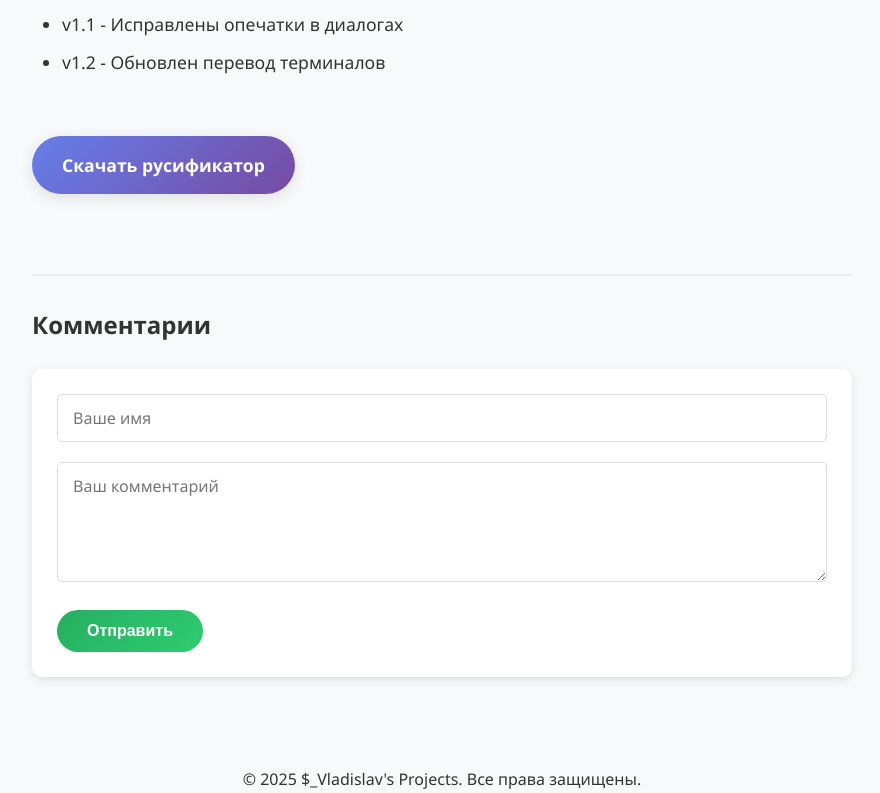
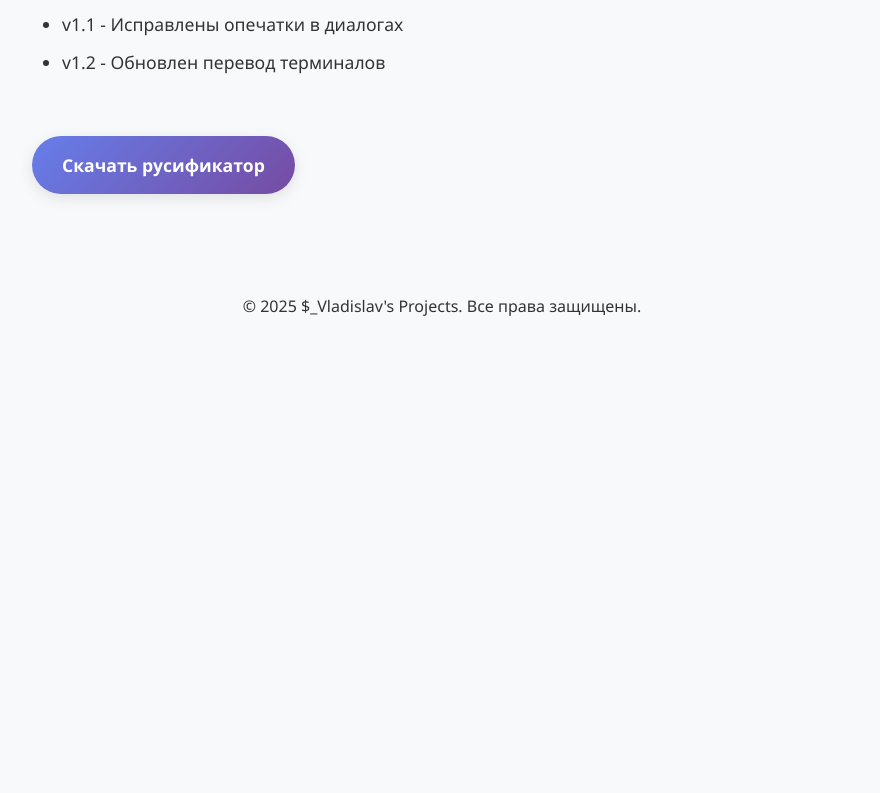
Before and after one commit to Vladislav4KZ/my-projects, a React (Create React App) app: page /my-projects/bs-rus in a window 1280 px wide. Shown: the part 891-1684 px from the top of the page, without its empty margins (198-1078 px from the left). After the commit the page ends 1211 px from the top, so only its background shows below. Built offline with nearby package versions, Linux system fonts and the light colour scheme.

Commit message:
Add Giscus-based comment system

```diff
--- a/src/App.js
+++ b/src/App.js
@@ -38,12 +38,12 @@ function App() {
         <main className="main-content">
           <Routes>
             <Route path="/" element={<Home />} />
-            <Route path="/hl-rus" element={<HalfLifeRus />} />
-            <Route path="/cs-rus" element={<CounterStrikeRus />} />
-            <Route path="/tfc-rus" element={<TeamFortressClassicRus />} />
-            <Route path="/bs-rus" element={<BlueShiftRus />} />
-            <Route path="/of-rus" element={<OpposingForceRus />} />
-            <Route path="/yapb-graphs" element={<YaPBGraphs />} />
+            <Route path="/hl-rus" element={<HalfLifeRus darkMode={darkMode} />} />
+            <Route path="/cs-rus" element={<CounterStrikeRus darkMode={darkMode} />} />
+            <Route path="/tfc-rus" element={<TeamFortressClassicRus darkMode={darkMode} />} />
+            <Route path="/bs-rus" element={<BlueShiftRus darkMode={darkMode} />} />
+            <Route path="/of-rus" element={<OpposingForceRus darkMode={darkMode} />} />
+            <Route path="/yapb-graphs" element={<YaPBGraphs darkMode={darkMode} />} />
           </Routes>
         </main>
         <Footer />
--- a/src/components/CommentSection.js
+++ b/src/components/CommentSection.js
@@ -1,69 +1,30 @@
-import React, { useState } from 'react';
-import '../styles/Comments.css';
+import React, { useEffect, useRef } from 'react';
 
-function CommentSection() {
-  const [comments, setComments] = useState([]);
-  const [newComment, setNewComment] = useState({ name: '', text: '' });
+const CommentSection = ({ darkMode }) => {
+  const containerRef = useRef(null);
 
-  const handleInputChange = (e) => {
-    const { name, value } = e.target;
-    setNewComment(prev => ({ ...prev, [name]: value }));
-  };
+  useEffect(() => {
+    const script = document.createElement('script');
+    script.src = 'https://giscus.app/client.js';
+    script.setAttribute('data-repo', 'Vladislav4KZ/my-projects');
+    script.setAttribute('data-repo-id', 'РЕПО_ID'); // копируется с giscus.app
+    script.setAttribute('data-category', 'Общая категория');
+    script.setAttribute('data-category-id', 'ID_КАТЕГОРИИ'); // тоже с giscus.app
+    script.setAttribute('data-mapping', 'pathname');
+    script.setAttribute('data-reactions-enabled', '1');
+    script.setAttribute('data-emit-metadata', '0');
+    script.setAttribute('data-input-position', 'bottom');
+    script.setAttribute('data-theme', darkMode ? 'dark' : 'light');
+    script.setAttribute('data-lang', 'ru');
+    script.setAttribute('crossorigin', 'anonymous');
+    script.async = true;
 
-  const handleSubmit = (e) => {
-    e.preventDefault();
-    if (newComment.name && newComment.text) {
-      const comment = {
-        id: Date.now(),
-        name: newComment.name,
-        text: newComment.text,
-        date: new Date().toLocaleDateString()
-      };
-      setComments(prev => [...prev, comment]);
-      setNewComment({ name: '', text: '' });
-    }
-  };
+    const container = containerRef.current;
+    container.innerHTML = ''; // очищаем, чтобы избежать дублирования
+    container.appendChild(script);
+  }, [darkMode]);
 
-  return (
-    <div className="comments-section">
-      <h3>Комментарии</h3>
-
-      <form className="comment-form" onSubmit={handleSubmit}>
-        <div className="form-group">
-          <input
-            type="text"
-            name="name"
-            placeholder="Ваше имя"
-            value={newComment.name}
-            onChange={handleInputChange}
-            required
-          />
-        </div>
-        <div className="form-group">
-          <textarea
-            name="text"
-            placeholder="Ваш комментарий"
-            value={newComment.text}
-            onChange={handleInputChange}
-            required
-          ></textarea>
-        </div>
-        <button type="submit" className="submit-btn">Отправить</button>
-      </form>
-
-      <div className="comments-list">
-        {comments.map(comment => (
-          <div key={comment.id} className="comment">
-            <div className="comment-header">
-              <span className="comment-author">{comment.name}</span>
-              <span className="comment-date">{comment.date}</span>
-            </div>
-            <p className="comment-text">{comment.text}</p>
-          </div>
-        ))}
-      </div>
-    </div>
-  );
-}
+  return <div ref={containerRef} />;
+};
 
 export default CommentSection;
--- a/src/pages/BlueShiftRus.js
+++ b/src/pages/BlueShiftRus.js
@@ -1,7 +1,7 @@
 import React from 'react';
 import CommentSection from '../components/CommentSection';
 
-function BlueShiftRus() {
+function BlueShiftRus({ darkMode }) {
   return (
     <div className="project-page">
       <div className="project-header">
@@ -43,7 +43,7 @@ function BlueShiftRus() {
           <a href="#" className="download-btn">Скачать русификатор</a>
         </section>
 
-        <CommentSection />
+        <CommentSection darkMode={darkMode} />
       </div>
     </div>
   );
--- a/src/pages/CounterStrikeRus.js
+++ b/src/pages/CounterStrikeRus.js
@@ -1,7 +1,7 @@
 import React from 'react';
 import CommentSection from '../components/CommentSection';
 
-function CounterStrikeRus() {
+function CounterStrikeRus({ darkMode }) {
   return (
     <div className="project-page">
       <div className="project-header">
@@ -42,7 +42,7 @@ function CounterStrikeRus() {
           <a href="#" className="download-btn">Скачать русификатор</a>
         </section>
 
-        <CommentSection />
+        <CommentSection darkMode={darkMode} />
       </div>
     </div>
   );
--- a/src/pages/HalfLifeRus.js
+++ b/src/pages/HalfLifeRus.js
@@ -1,7 +1,7 @@
 import React from 'react';
 import CommentSection from '../components/CommentSection';
 
-function HalfLifeRus() {
+function HalfLifeRus({ darkMode }) {
   return (
     <div className="project-page">
       <div className="project-header">
@@ -42,7 +42,7 @@ function HalfLifeRus() {
           <a href="#" className="download-btn">Скачать русификатор</a>
         </section>
 
-        <CommentSection />
+        <CommentSection darkMode={darkMode} />
       </div>
     </div>
   );
--- a/src/pages/OpposingForceRus.js
+++ b/src/pages/OpposingForceRus.js
@@ -1,7 +1,7 @@
 import React from 'react';
 import CommentSection from '../components/CommentSection';
 
-function OpposingForceRus() {
+function OpposingForceRus({ darkMode }) {
   return (
     <div className="project-page">
       <div className="project-header">
@@ -43,7 +43,7 @@ function OpposingForceRus() {
           <a href="#" className="download-btn">Скачать русификатор</a>
         </section>
 
-        <CommentSection />
+        <CommentSection darkMode={darkMode} />
       </div>
     </div>
   );
--- a/src/pages/TeamFortressClassicRus.js
+++ b/src/pages/TeamFortressClassicRus.js
@@ -1,7 +1,7 @@
 import React from 'react';
 import CommentSection from '../components/CommentSection';
 
-function TeamFortressClassicRus() {
+function TeamFortressClassicRus({ darkMode }) {
   return (
     <div className="project-page">
       <div className="project-header">
@@ -42,7 +42,7 @@ function TeamFortressClassicRus() {
           <a href="#" className="download-btn">Скачать русификатор</a>
         </section>
 
-        <CommentSection />
+        <CommentSection darkMode={darkMode} />
       </div>
     </div>
   );
--- a/src/pages/YaPBGraphs.js
+++ b/src/pages/YaPBGraphs.js
@@ -1,7 +1,7 @@
 import React from 'react';
 import CommentSection from '../components/CommentSection';
 
-function YaPBGraphs() {
+function YaPBGraphs({ darkMode }) {
   return (
     <div className="project-page">
       <div className="project-header">
@@ -43,7 +43,7 @@ function YaPBGraphs() {
           <a href="#" className="download-btn">Скачать графы</a>
         </section>
 
-        <CommentSection />
+        <CommentSection darkMode={darkMode} />
       </div>
     </div>
   );
```
